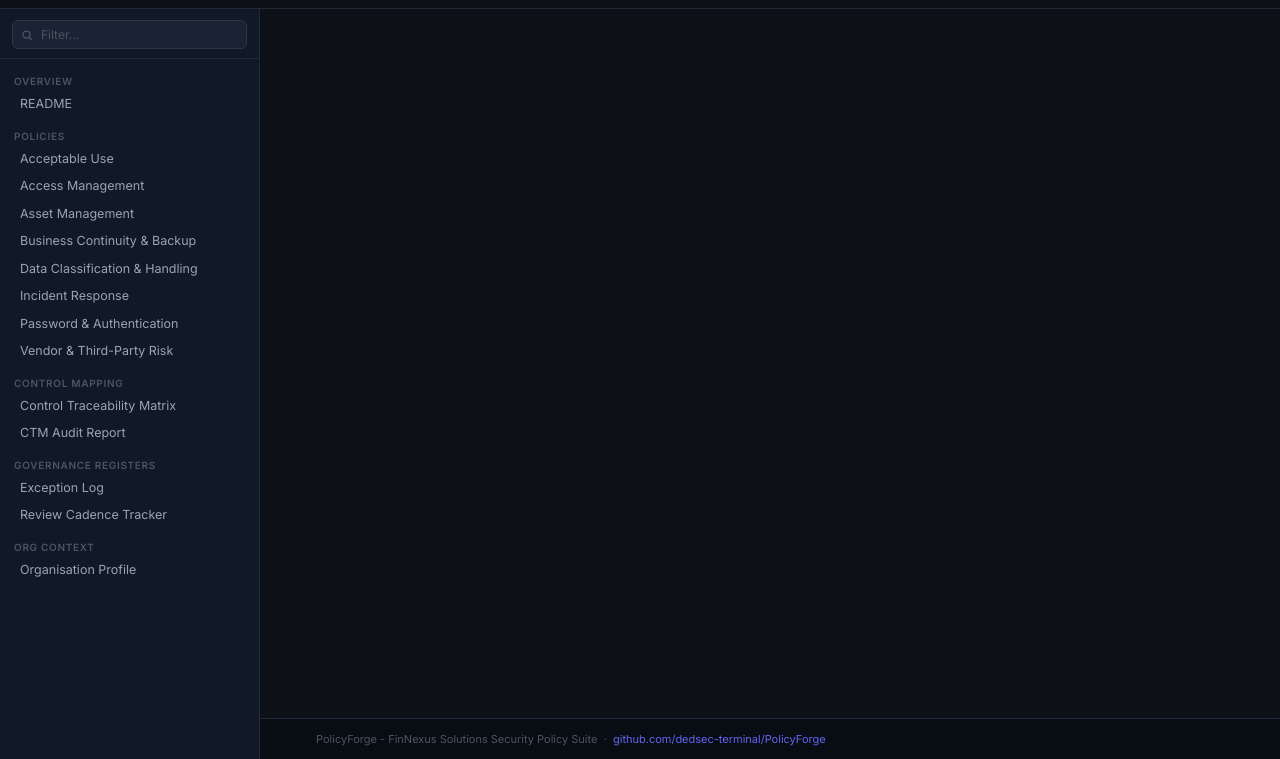
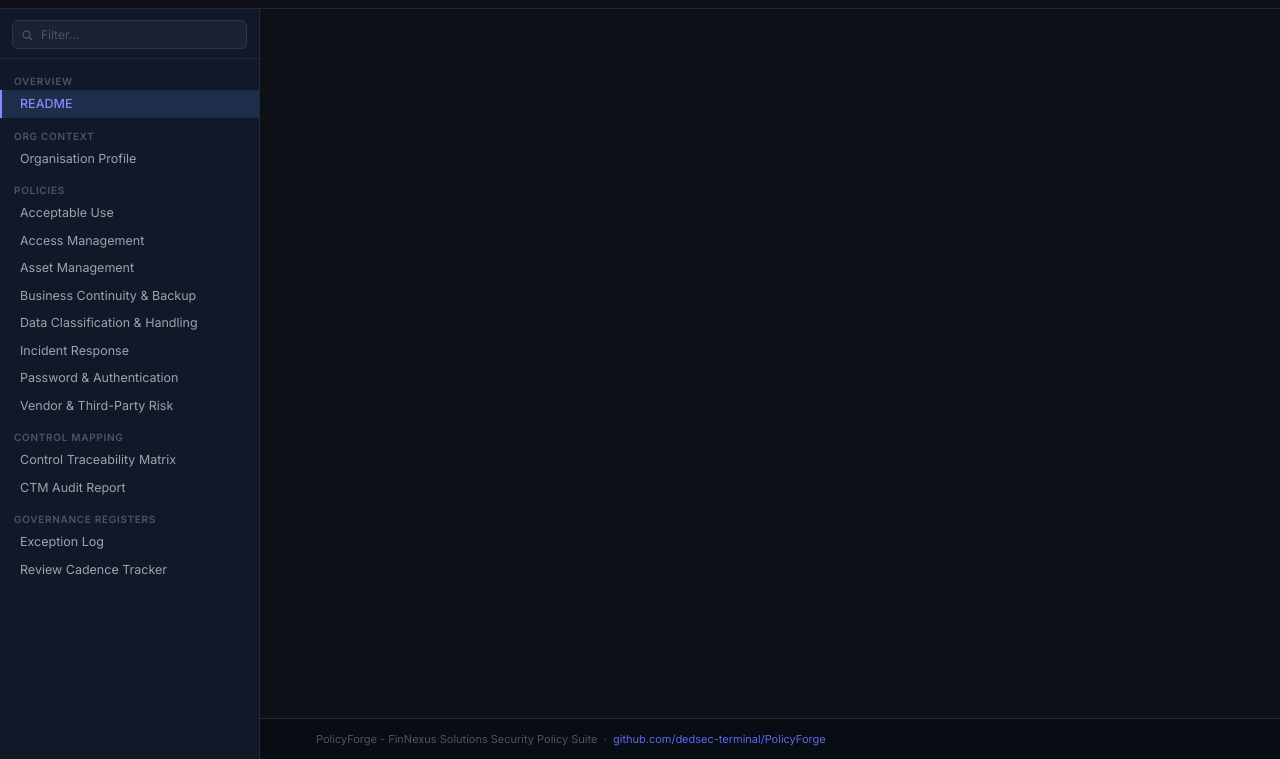
Before and after one commit to dedsec-terminal/PolicyForge, a plain HTML site: page docs/index.html in a window 1280 px wide. Shown: the part 41-800 px from the top of the page. Drawn offline with nearby package versions, Linux system fonts and the light colour scheme.

Commit message:
fix: prioritise organisation context in navigation

```diff
--- a/docs/index.html
+++ b/docs/index.html
@@ -172,6 +172,9 @@
       <div class="ng"><div class="ng-lbl">Overview</div>
         <a class="nl" data-src="README.md"                                    href="#readme">README</a>
       </div>
+      <div class="ng"><div class="ng-lbl">Org Context</div>
+        <a class="nl" data-src="context/org-profile.md" href="#org-profile">Organisation Profile</a>
+      </div>
       <div class="ng"><div class="ng-lbl">Policies</div>
         <a class="nl" data-src="policies/acceptable-use.md"                href="#acceptable-use">Acceptable Use</a>
         <a class="nl" data-src="policies/access-management.md"             href="#access-management">Access Management</a>
@@ -189,9 +192,6 @@
       <div class="ng"><div class="ng-lbl">Governance Registers</div>
         <a class="nl" data-src="register/exception-log.md"          href="#exception-log">Exception Log</a>
         <a class="nl" data-src="register/review-cadence-tracker.md" href="#review-cadence">Review Cadence Tracker</a>
-      </div>
-      <div class="ng"><div class="ng-lbl">Org Context</div>
-        <a class="nl" data-src="context/org-profile.md" href="#org-profile">Organisation Profile</a>
       </div>
     </div>
   </nav>
@@ -218,6 +218,11 @@
     "id": "readme",
     "src": "README.md",
     "title": "README"
+  },
+  {
+    "id": "org-profile",
+    "src": "context/org-profile.md",
+    "title": "Organisation Profile"
   },
   {
     "id": "acceptable-use",
@@ -279,15 +284,13 @@
     "src": "register/review-cadence-tracker.md",
     "title": "Review Cadence Tracker"
   },
-  {
-    "id": "org-profile",
-    "src": "context/org-profile.md",
-    "title": "Organisation Profile"
-  }
 ];
 
   var md = document.getElementById('md');
   var s = document.getElementById('s');
+  var loader = document.getElementById('loader');
+  var err = document.getElementById('err');
+  var requestId = 0;
 
   function getDocById(id) {
     return registry.find(function(d) { return d.id === id; });
@@ -300,22 +303,36 @@
 
   function setActive(id) {
     document.querySelectorAll('.nl').forEach(function(l) {
-      if (l.getAttribute('href') === '#' + id) {
-        l.classList.add('bg-gray-800','text-white');
-      } else {
-        l.classList.remove('bg-gray-800','text-white');
-      }
+      var active = l.getAttribute('href') === '#' + id;
+      l.classList.toggle('active', active);
+      if (active) l.setAttribute('aria-current', 'page');
+      else l.removeAttribute('aria-current');
     });
   }
 
   function load(doc) {
+    var currentRequest = ++requestId;
+    loader.classList.add('v');
+    err.classList.remove('v');
     fetch(doc.src)
-      .then(function(r) { return r.ok ? r.text() : 'Error loading document.' })
+      .then(function(r) {
+        if (!r.ok) throw new Error('Unable to load this document.');
+        return r.text();
+      })
       .then(function(text) {
+        if (currentRequest !== requestId) return;
         render(marked.parse(text));
         setActive(doc.id);
+        document.title = 'PolicyForge · ' + doc.title;
       })
-      .catch(function(e) { render('Network error.'); });
+      .catch(function() {
+        if (currentRequest !== requestId) return;
+        err.textContent = 'Unable to load this document. Please try again.';
+        err.classList.add('v');
+      })
+      .finally(function() {
+        if (currentRequest === requestId) loader.classList.remove('v');
+      });
   }
 
   function route() {
@@ -361,7 +378,7 @@
     });
     document.querySelectorAll('.ng').forEach(function(g) {
       var vis = Array.from(g.querySelectorAll('.nl')).some(function(l) { return !l.classList.contains('hidden'); });
-      g.querySelector('.ng-title').style.display = vis ? 'block' : 'none';
+      g.style.display = vis ? 'block' : 'none';
     });
   });
 
```
